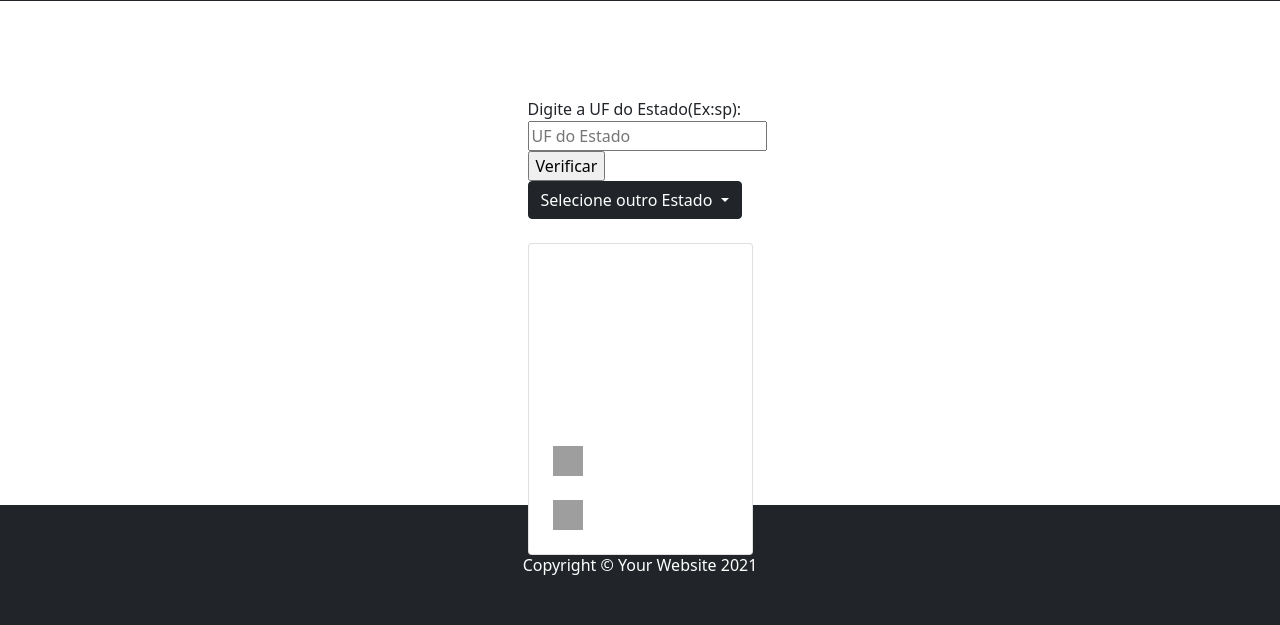
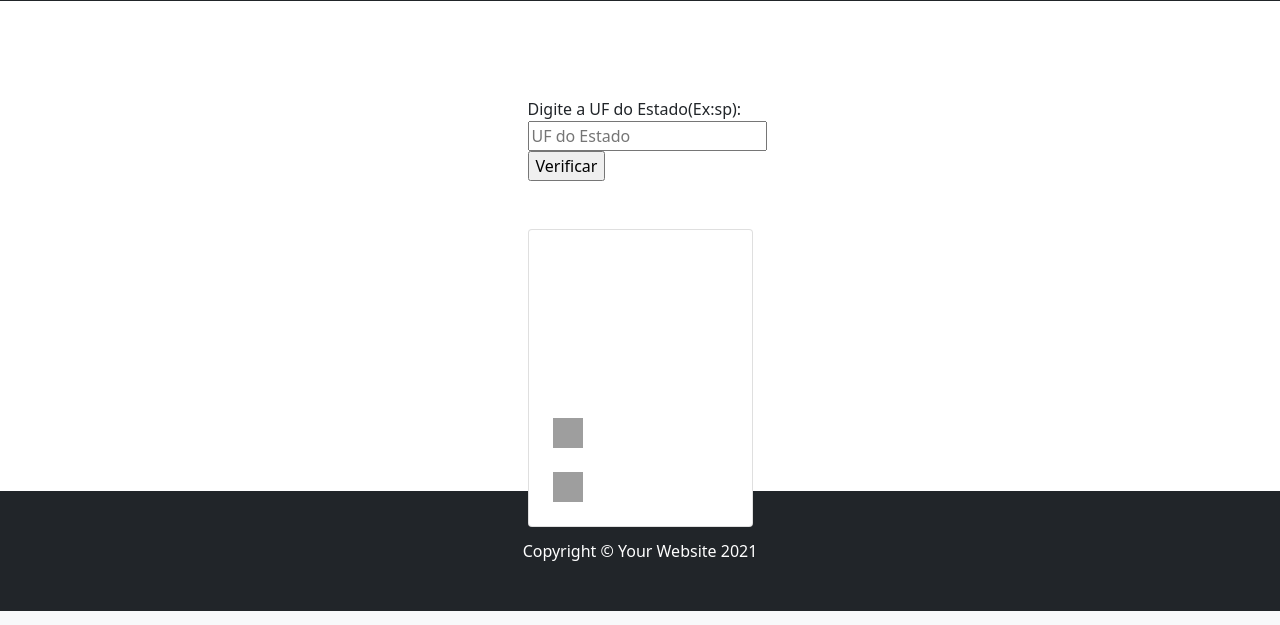
Before and after one commit to CaioRS/ProjetoCOVID, a Flask app: page / in a window 1280 px wide. Shown: the part 352-977 px from the top of the page. Run offline with Flask 2, Linux system fonts and the light colour scheme; data that the repository does not hold is empty; some libraries are stand-ins or nearby versions; grey boxes are pictures that could not be loaded.

```diff
--- a/templates/Inicio.html
+++ b/templates/Inicio.html
@@ -51,39 +51,6 @@
                           <input type="submit" value="Verificar">
                         </form>
 
-                        <div class="btn-group">
-                            <button class="btn dropdown-toggle btn-dark" data-toggle="dropdown" aria-expanded="false"> Selecione outro Estado </button>
-                            <div class="dropdown-menu">
-                                <a class="dropdown-item" href="?estado=RO">RO - Rondônia</a>
-                                <a class="dropdown-item" href="?estado=AC">AC - Acre</a>
-                                <a class="dropdown-item" href="?estado=AM">AM - Amazonas</a>
-                                <a class="dropdown-item" href="?estado=RR">RR - Roraima</a>
-                                <a class="dropdown-item" href="?estado=PA">PA - Pará</a>
-                                <a class="dropdown-item" href="?estado=AP">AP - Amapá</a>
-                                <a class="dropdown-item" href="?estado=TO">TO - Tocantins</a>
-                                <a class="dropdown-item" href="?estado=MA">MA - Maranhão</a>
-                                <a class="dropdown-item" href="?estado=PI">PI - Piauí</a>
-                                <a class="dropdown-item" href="?estado=CE">CE - Ceará</a>
-                                <a class="dropdown-item" href="?estado=RN">RN - Rio Grande do Norte</a>
-                                <a class="dropdown-item" href="?estado=PB">PB - Paraíba</a>
-                                <a class="dropdown-item" href="?estado=PE">PE - Pernambuco</a>
-                                <a class="dropdown-item" href="?estado=AL">AL - Alagoas</a>
-                                <a class="dropdown-item" href="?estado=SE">SE - Sergipe</a>
-                                <a class="dropdown-item" href="?estado=BA">BA - Bahia</a>
-                                <a class="dropdown-item" href="?estado=MG">MG - Minas Gerais</a>
-                                <a class="dropdown-item" href="?estado=ES">ES - Espírito Santo</a>
-                                <a class="dropdown-item" href="?estado=RJ">RJ - Rio de Janeiro</a>
-                                <a class="dropdown-item" href="?estado=SP">SP - São Paulo</a>
-                                <a class="dropdown-item" href="?estado=PR">PR - Paraná</a>
-                                <a class="dropdown-item" href="?estado=SC">SC - Santa Catarina</a>
-                                <a class="dropdown-item" href="?estado=RS">RS - Rio Grande do Sul</a>
-                                <a class="dropdown-item" href="?estado=MS">MS - Mato Grosso do Sul</a>
-                                <a class="dropdown-item" href="?estado=MT">MT - Mato Grosso</a>
-                                <a class="dropdown-item" href="?estado=GO">GO - Goiás</a>
-                                <a class="dropdown-item" href="?estado=DF">DF - Distrito Federal</a>
-                            </div>
-                        </div>
-
                 <br><br>
                         <div class="card h-100">
                             <!-- Product details-->
```
